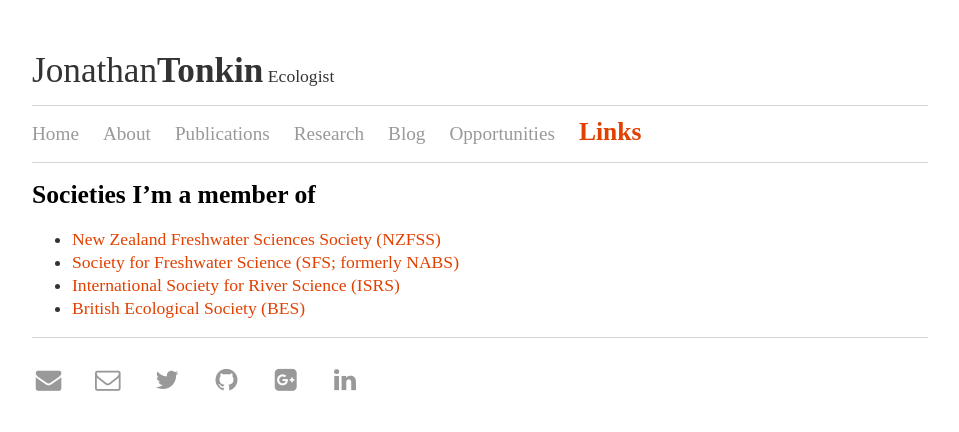
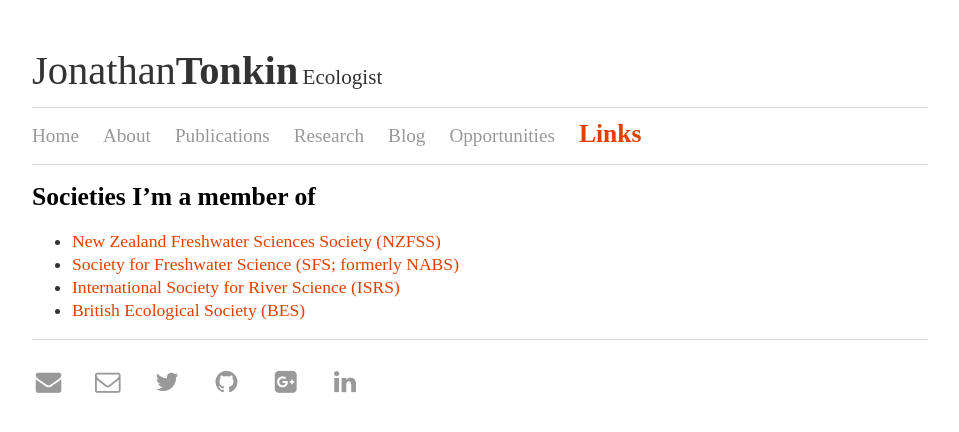
Before and after one commit to jdtonkin/jdtonkin.github.io, a Jekyll site: the page built from Links/index.md, in a window 1280 px wide. Shown: the top 432 px of the page, without its empty margins (160-1119 px from the left). Built offline with Jekyll 4.4.1, drawn with Linux system fonts in a browser that asks for light colours; nearby versions of some CDN libraries; some web fonts are replaced.

Commit message:
Update default.html

```diff
--- a/_layouts/default.html
+++ b/_layouts/default.html
@@ -15,7 +15,7 @@
       <body>
 
       <div>
-            <p><span style="font-size: 200%">Jonathan<strong>Tonkin</strong></span>   Ecologist</p>
+            <p><span style="font-size: 230%">Jonathan<strong>Tonkin</strong></span>   <span style="font-size: 120%">Ecologist</span></p>
       </div>
 
     <nav>
```
